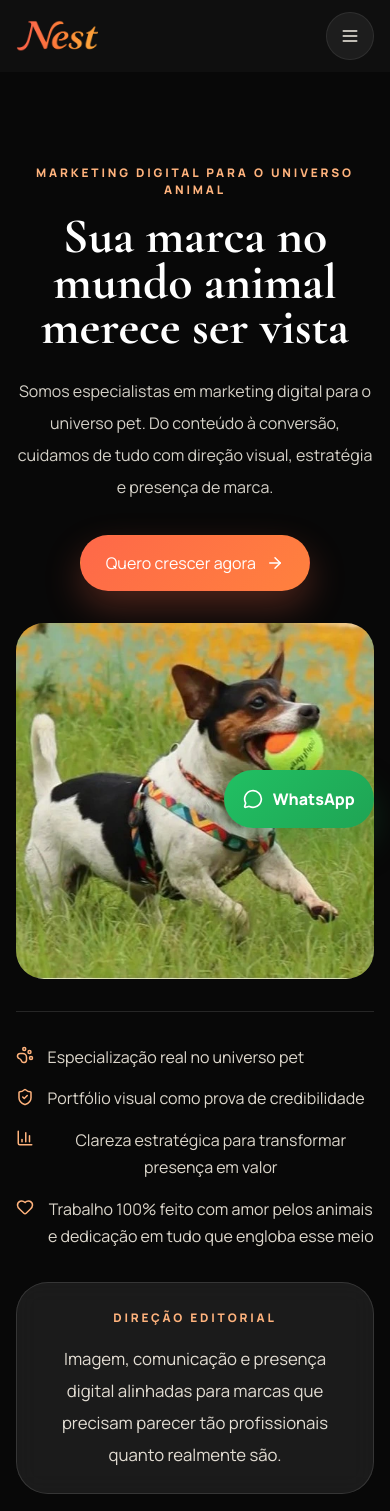
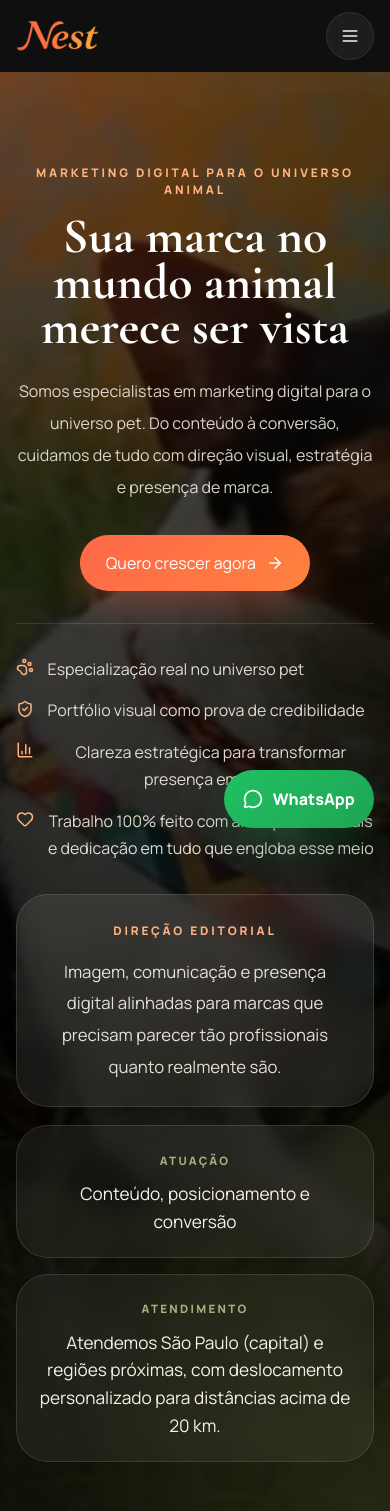
Before and after one commit to Wallaceoll/Nest-Studio-Vercel, a React (Vite) app: page / in a window 390 px wide. Shown: the top 1511 px of the page. Built offline with nearby package versions, Linux system fonts and the light colour scheme.

Commit message:
ajuste para imagem mobile ficar responsiva

```diff
--- a/src/App.tsx
+++ b/src/App.tsx
@@ -438,7 +438,10 @@ export default function App() {
       <main>
         <section id="inicio" className="hero-section">
           <div className="hero-media-desktop" aria-hidden="true">
-            <img src={assets.hero} alt="Cachorros se divertindo" className="hero-background" />
+            <picture>
+              <source media="(max-width: 767px)" srcSet={assets.heroMobile} />
+              <img src={assets.hero} alt="Cachorros se divertindo" className="hero-background" />
+            </picture>
           </div>
           <div className="hero-overlay" />
           <div className="hero-glow" />
@@ -455,9 +458,6 @@ export default function App() {
                     Quero crescer agora
                     <ArrowRight size={18} />
                   </a>
-                </div>
-                <div className="hero-media-mobile">
-                  <img src={assets.heroMobile} alt="Cachorros bebendo agua" className="hero-mobile-image" />
                 </div>
                 <div className="hero-highlights">
                   <div className="hero-highlight">
--- a/src/styles.css
+++ b/src/styles.css
@@ -307,16 +307,6 @@ button {
   opacity: 0.95;
 }
 
-.hero-media-mobile {
-  display: none;
-}
-
-.hero-mobile-image {
-  width: 100%;
-  height: auto;
-  border-radius: 1.75rem;
-}
-
 .hero-overlay {
   background: linear-gradient(90deg, rgba(0, 0, 0, 0.85), rgba(0, 0, 0, 0.7), rgba(0, 0, 0, 0.35), rgba(0, 0, 0, 0.1));
 }
@@ -1448,15 +1438,13 @@ button {
     min-height: 100svh;
   }
 
-  .hero-media-desktop,
-  .hero-overlay,
-  .hero-glow {
-    display: none;
-  }
-
-  .hero-media-mobile {
-    display: block;
-    margin-top: 2rem;
+  .hero-background {
+    object-position: center center;
+    opacity: 0.9;
+  }
+
+  .hero-overlay {
+    background: linear-gradient(180deg, rgba(0, 0, 0, 0.64) 0%, rgba(0, 0, 0, 0.7) 24%, rgba(0, 0, 0, 0.8) 58%, rgba(0, 0, 0, 0.9) 100%);
   }
 
   .hero-content {
```
